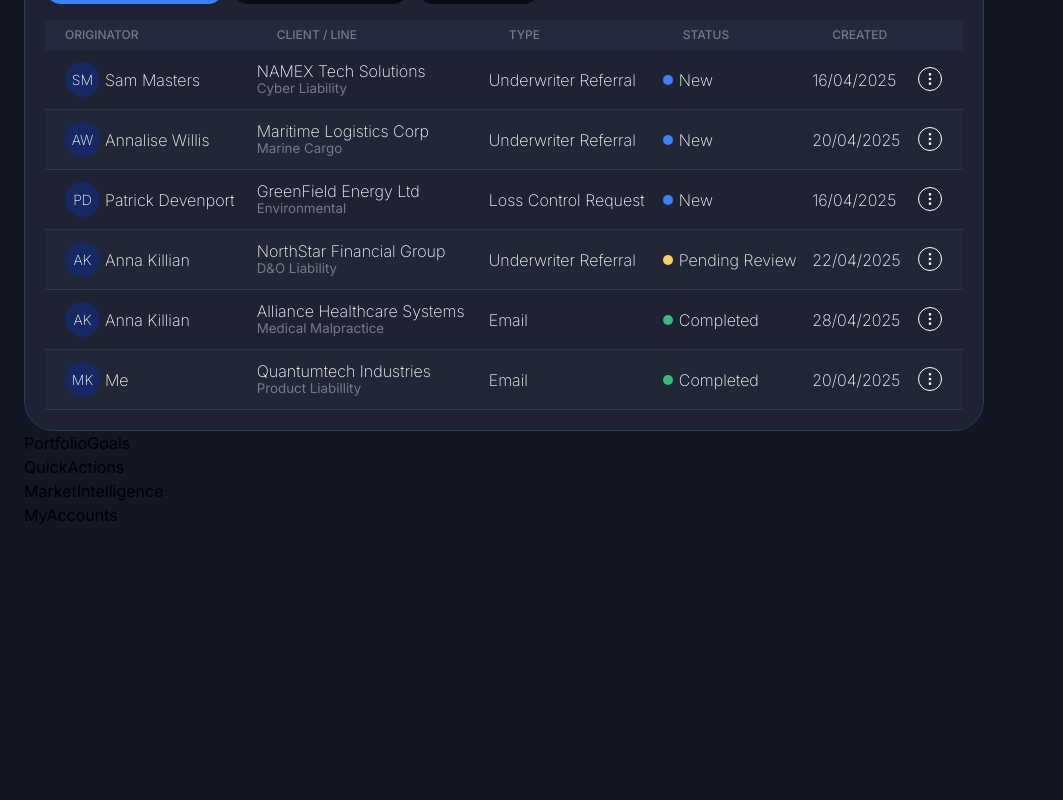
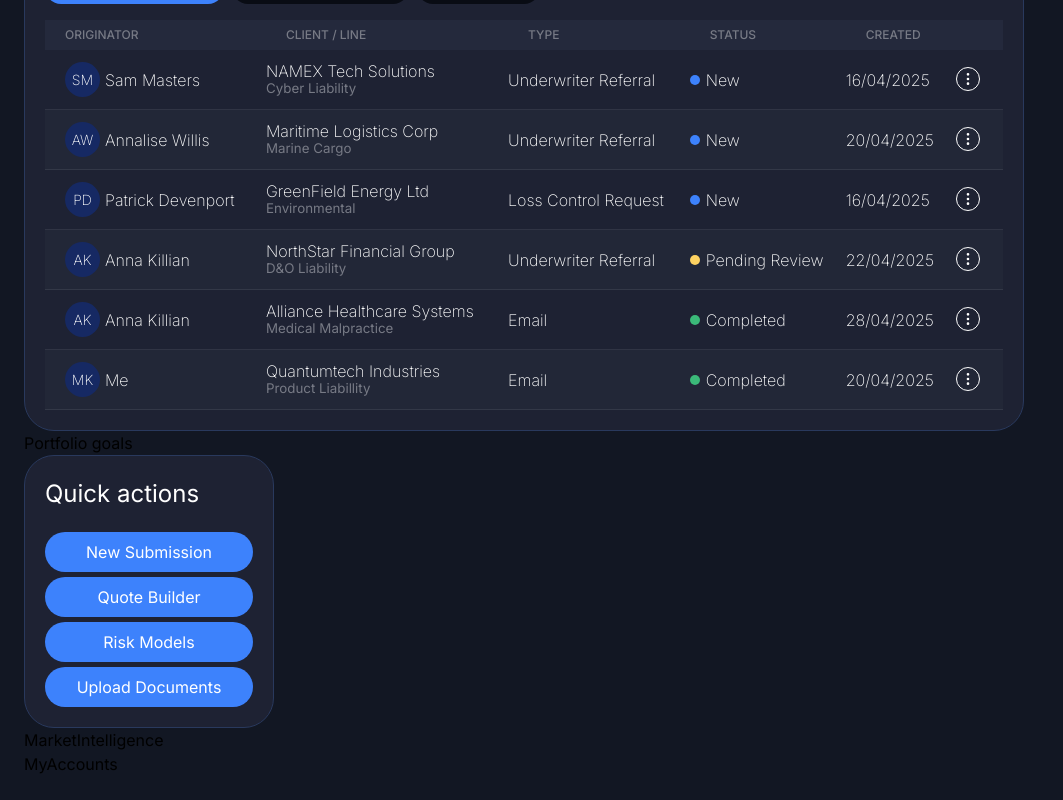
Before and after one commit to anastasia-kravchuk/diceus-test-task, a React (Vite) app: page / in a window 1280 px wide. Shown: the part 332-1132 px from the top of the page, without its empty margins (0-1063 px from the left). Before the commit the page ends 883 px from the top, so only its background shows below. Built offline with nearby package versions, Linux system fonts and the light colour scheme.

Commit message:
feat: implement QuickActions component

```diff
--- a/index.html
+++ b/index.html
@@ -2,11 +2,6 @@
 <html lang="en">
   <head>
     <meta charset="UTF-8" />
-    <link
-      rel="icon"
-      type="image/svg+xml"
-      href="/vite.svg"
-    />
     <link
       rel="preconnect"
       href="https://fonts.googleapis.com"
--- a/src/components/NavTabs/NavTabs.scss
+++ b/src/components/NavTabs/NavTabs.scss
@@ -34,6 +34,10 @@
     }
   }
 
+  &:hover {
+    background-color: $color-blue-appetite;
+  }
+
   &.active {
     background: $color-primary;
 
--- a/src/pages/Dashboard/Dashboard.tsx
+++ b/src/pages/Dashboard/Dashboard.tsx
@@ -2,8 +2,8 @@ import { useFetch } from '../../hooks/useFetch';
 import type { DashboardData } from '../../types/dashboard/dashdoard';
 import { MarketIntelligence } from './components/MarketIntelligence';
 import { MyAccounts } from './components/MyAccounts';
-import { PortfolioGoals } from './components/PortfolioGoals';
-import { QuickActions } from './components/QuickActions';
+import { PortfolioGoals } from './components/PortfolioGoals/PortfolioGoals';
+import { QuickActions } from './components/QuickActions/QuickActions';
 import { WorkQueue } from './components/WorkQueue/WorkQueue';
 
 export const Dashboard = () => {
--- a/src/pages/Dashboard/components/PortfolioGoals.tsx
+++ /dev/null
@@ -1,5 +0,0 @@
-export const PortfolioGoals = ({data}) => {
-  return (
-    <p>PortfolioGoals</p>
-  )
-}
--- /dev/null
+++ b/src/pages/Dashboard/components/PortfolioGoals/PortfolioGoals.tsx
@@ -0,0 +1,11 @@
+import type { PortfolioGoal } from "../../../../types/dashboard/portfolioGoal"
+
+interface PortfolioGoalsProps {
+  data: PortfolioGoal[]
+}
+
+export const PortfolioGoals = ({data}: PortfolioGoalsProps) => {
+  return (
+    <p>Portfolio goals</p>
+  )
+}
--- a/src/pages/Dashboard/components/QuickActions.tsx
+++ /dev/null
@@ -1,5 +0,0 @@
-export const QuickActions = ({data}) => {
-  return (
-    <p>QuickActions</p>
-  )
-}
--- /dev/null
+++ b/src/pages/Dashboard/components/QuickActions/QuickActionButton.tsx
@@ -0,0 +1,13 @@
+import type { QuickAction } from "../../../../types/dashboard/quickAction"
+
+interface QuickActionButtonProps {
+  button: QuickAction;
+}
+
+export const QuickActionButton = ({button}: QuickActionButtonProps) => {
+  return (
+    <button className="actions-button">
+      {button.label}
+    </button>
+  )
+}
--- /dev/null
+++ b/src/pages/Dashboard/components/QuickActions/QuickActions.scss
@@ -0,0 +1,33 @@
+@use '../../../../styles/variables.scss' as *;
+
+.quick-actions {
+  display: flex;
+  flex-direction: column;
+  justify-content: center;
+  gap: 20px;
+  max-width: $work-queue-max-width / 4;
+
+  background-color: $color-bg-surface;
+  border: 1px solid $color-main-border;
+  border-radius: $radius-lg;
+  padding: 20px;
+  color: $color-heading;
+
+  &__buttons {
+    display: flex;
+    flex-direction: column;
+    gap: 5px;
+  }
+}
+
+.actions-button {
+  padding: 8px 16px;
+  border-radius: 999px;
+  background: $color-primary;
+  color: $color-heading;
+  transition: background-color 0.3s ease;
+
+  &:hover {
+    background-color: $color-blue-appetite;
+  }
+}
--- /dev/null
+++ b/src/pages/Dashboard/components/QuickActions/QuickActions.tsx
@@ -0,0 +1,23 @@
+import type { QuickAction } from '../../../../types/dashboard/quickAction';
+import { QuickActionButton } from './QuickActionButton';
+import './QuickActions.scss';
+
+interface QuickActionsProps {
+  data: QuickAction[];
+}
+
+export const QuickActions = ({ data }: QuickActionsProps) => {
+  return (
+    <section className="quick-actions">
+      <h2 className="quick-actions__title">Quick actions</h2>
+      <div className="quick-actions__buttons">
+        {data.map((item) => (
+          <QuickActionButton
+            button={item}
+            key={item.id}
+          />
+        ))}
+      </div>
+    </section>
+  );
+};
--- a/src/pages/Dashboard/components/WorkQueue/WorkQueue.scss
+++ b/src/pages/Dashboard/components/WorkQueue/WorkQueue.scss
@@ -1,7 +1,7 @@
 @use '../../../../styles/variables' as *;
 
 .work-queue {
-  max-width: 960px;
+  max-width: $work-queue-max-width;
   background: $color-bg-surface;
   border: 1px solid $color-main-border;
   border-radius: $radius-lg;
@@ -18,6 +18,7 @@
 
   &__title {
     color: $color-heading;
+    font-weight: 400;
   }
 }
 
@@ -35,6 +36,10 @@
 
   &--0 {
     background: $color-primary;
+  }
+
+  &:hover {
+    background-color: $color-blue-appetite;
   }
 }
 
--- a/src/styles/variables.scss
+++ b/src/styles/variables.scss
@@ -21,3 +21,6 @@ $color-heading: #fff;
 $radius-sm: 8px;
 $radius-md: 12px;
 $radius-lg: 30px;
+
+$work-queue-max-width: 1000px;
+$portfolio-goals-max-width: $work-queue-max-width / 4;
--- a/src/types/dashboard/portfolioGoal.ts
+++ b/src/types/dashboard/portfolioGoal.ts
@@ -6,9 +6,7 @@ interface BasePortfolioGoal {
 
 export type PortfolioGoalStatus =
   | 'Good'
-  | 'On target'
-  | 'At risk'
-  | 'Off target';
+  | 'On target';
 
 export interface GaugeGoal extends BasePortfolioGoal {
   type: 'gauge';
```
